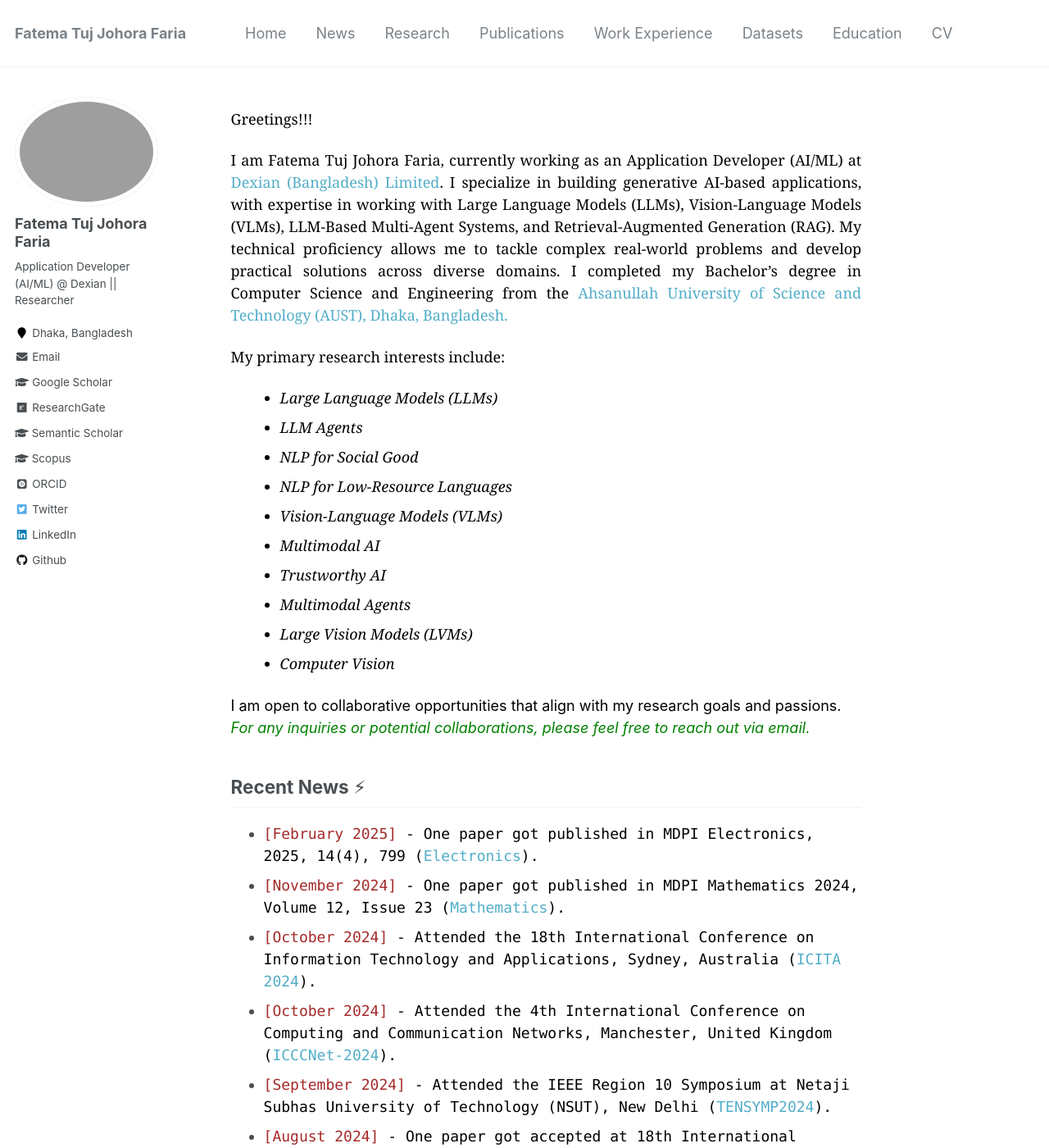
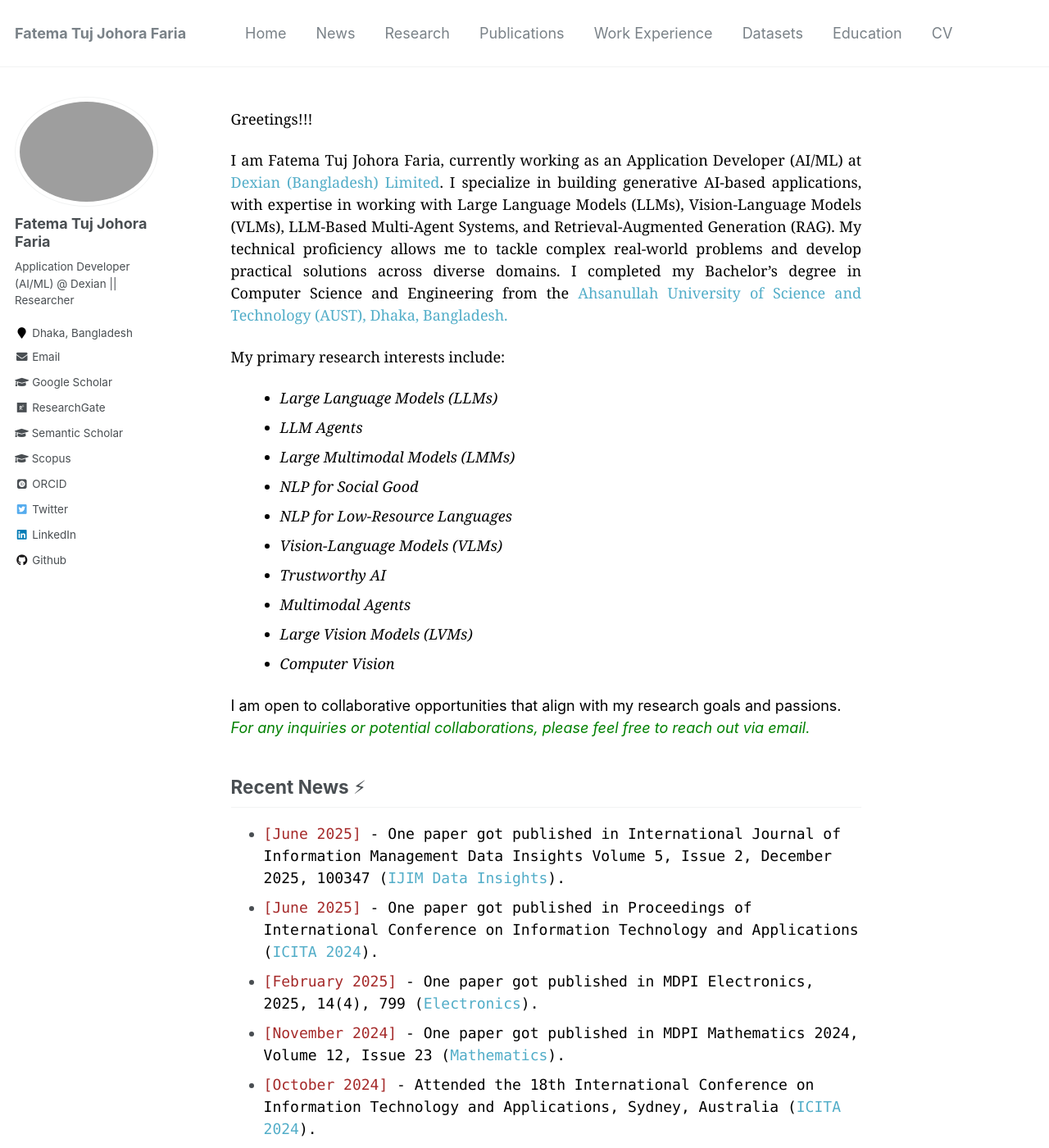
Before and after one commit to fatemafaria142/fatemafaria142.github.io, a Jekyll site: the page built from _pages/about.md, in a window 1280 px wide and 1400 px high. Shown: the whole window at 82% size. Built offline with Jekyll 4.4.1, drawn with Linux system fonts in a browser that asks for light colours; some web fonts are replaced.

Commit message:
Update about

```diff
--- a/_pages/about.md
+++ b/_pages/about.md
@@ -20,10 +20,10 @@
 <ul style="color:black; font-family:Georgia; margin-left: 20px;">
     <li><em>Large Language Models (LLMs)</em></li>
     <li><em>LLM Agents</em></li>
+    <li><em>Large Multimodal Models (LMMs)</em></li>
     <li><em>NLP for Social Good</em></li>
     <li><em>NLP for Low-Resource Languages</em></li>
     <li><em>Vision-Language Models (VLMs)</em></li>
-    <li><em>Multimodal AI</em></li>
     <li><em>Trustworthy AI</em></li>
     <li><em>Multimodal Agents</em></li>
     <li><em>Large Vision Models (LVMs)</em></li>
@@ -34,6 +34,9 @@
 <p style="color:black; display:inline;">I am open to collaborative opportunities that align with my research goals and passions. <span style="color:green; display:inline;"><em> For any inquiries or potential collaborations, please feel free to reach out via email.</em></span> </p>
 
 ## Recent News ⚡
++ <span style="font-family:Monaco; color:black;"><span style="color:brown">[June 2025]</span> -  One paper got published in International Journal of Information Management Data Insights
+Volume 5, Issue 2, December 2025, 100347 ([IJIM Data Insights](https://www.sciencedirect.com/journal/international-journal-of-information-management-data-insights)).
++ <span style="font-family:Monaco; color:black;"><span style="color:brown">[June 2025]</span> -  One paper got published in Proceedings of International Conference on Information Technology and Applications ([ICITA 2024](https://link.springer.com/chapter/10.1007/978-981-96-1758-6_32)).
 + <span style="font-family:Monaco; color:black;"><span style="color:brown">[February 2025]</span> -  One paper got published in MDPI Electronics, 2025, 14(4), 799 ([Electronics](https://www.mdpi.com/journal/electronics)).
 + <span style="font-family:Monaco; color:black;"><span style="color:brown">[November 2024]</span> -  One paper got published in MDPI Mathematics 2024, Volume 12, Issue 23 ([Mathematics](https://www.mdpi.com/journal/mathematics)).
 + <span style="font-family:Monaco; color:black;"><span style="color:brown">[October 2024]</span> - Attended the 18th International Conference on Information Technology and Applications, Sydney, Australia ([ICITA 2024](https://icita.world/?__im-rgVYHazg=104405410931315538#/)).
```
